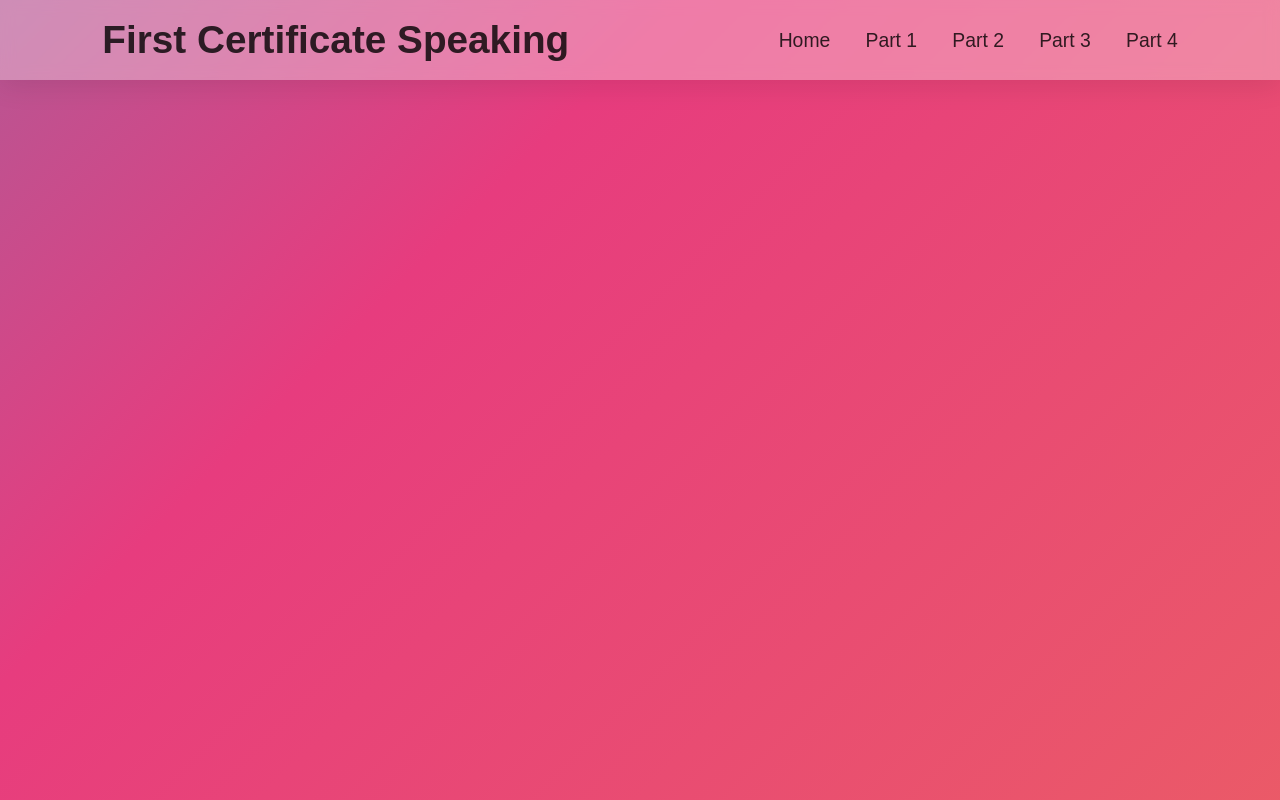
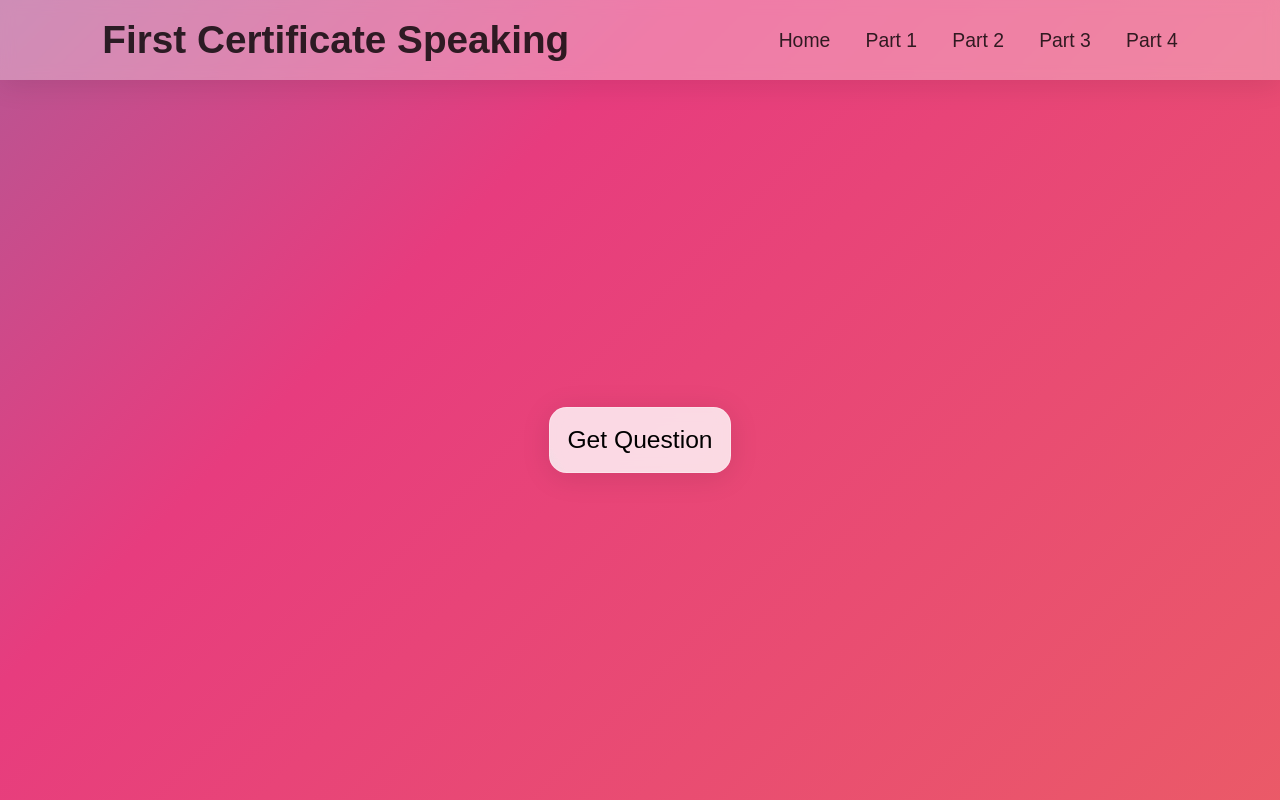
Before and after one commit to 11ac11/speakgen, a Next.js app: page /speaking1 in a window 1280 px wide. Built offline with nearby package versions, Linux system fonts and the light colour scheme; a web font is replaced by a local one.

Commit message:
[CSS]:Btn shimmer FX added on hover

```diff
--- a/pages/speaking1.tsx
+++ b/pages/speaking1.tsx
@@ -1,3 +1,8 @@
+import Questionbtn from '../components/questionbtn';
+
 export default function SpeakingOne() {
-
+  const handleClick = () => {
+    return;
+  };
+  return <Questionbtn onClick={handleClick} />;
 }
--- a/styles/globals.css
+++ b/styles/globals.css
@@ -53,10 +53,30 @@ button {
   border: 1px solid rgba(255, 255, 255, 0.27);
   padding: 1rem;
   font-size: 1.4rem;
+  overflow: hidden;
 }
 
 button:active {
   background: rgba(255, 255, 255, 0.4);
+}
+
+button:hover {
+  opacity: 0.9;
+}
+
+button:after {
+    content: '';
+    position: absolute;
+    top: 0%;
+    right: 0%;
+    bottom: 0%;
+    left: 0%;
+    background: linear-gradient(to bottom, rgba(189, 189, 189, 0), rgba(225, 225, 225, 0.678) 50%, rgba(192, 192, 192, 0));
+    transform: rotateZ(60deg) translate(-1em, 4.5em);
+}
+
+button:hover::after, button:active::after {
+  animation: sheen 1s forwards;
 }
 
 .glass {
@@ -81,6 +101,12 @@ main {
   margin: auto;
 }
 
+@keyframes sheen {
+  100% {
+    transform: rotateZ(60deg) translate(0em, -9em);
+  }
+}
+
 @keyframes gradient {
 	0% {
 		background-position: 0% 50%;
```
